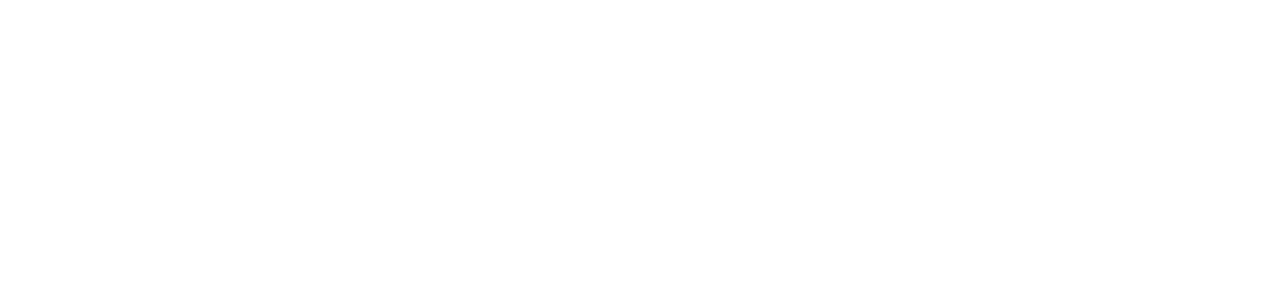
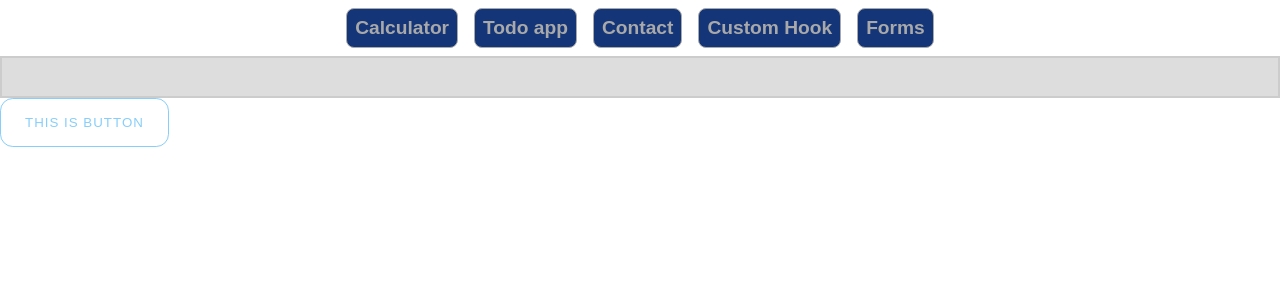
Before and after one commit to Jahirul-Islam-Jantu/thinking-in-react, a React (Vite) app in the folder vite-project/: page /forms in a window 1280 px wide. Before the commit this address had no page. Shown: the top 300 px of the page. Built offline with nearby package versions, Linux system fonts and the light colour scheme.

Commit message:
styled component button and input creates

```diff
--- a/vite-project/package.json
+++ b/vite-project/package.json
@@ -14,7 +14,8 @@
     "react": "^18.2.0",
     "react-dom": "^18.2.0",
     "react-router-dom": "^6.23.1",
-    "shortid": "^2.2.16"
+    "shortid": "^2.2.16",
+    "styled-components": "^6.1.11"
   },
   "devDependencies": {
     "@types/react": "^18.2.66",
@@ -25,5 +26,8 @@
     "eslint-plugin-react-hooks": "^4.6.0",
     "eslint-plugin-react-refresh": "^0.4.6",
     "vite": "^5.2.0"
+  },
+  "resolutions": {
+    "styled-components": "^5"
   }
 }
--- a/vite-project/src/App.jsx
+++ b/vite-project/src/App.jsx
@@ -5,6 +5,8 @@
 import CalculatorApp from "./pages/CalculatorApp.jsx";
 import ContactApp from "./pages/ContactApp.jsx";
 import CustomHook from "./pages/CustomHook.jsx";
+import Forms from "./pages/Forms.jsx";
+
 
 const App = () => {
 
@@ -15,6 +17,7 @@
                 <Route path="/todoapp" element={<ToDoApp />} />
                 <Route path="/contactList" element={<ContactApp />} />
                 <Route path="/customhook" element={<CustomHook />} />
+                <Route path="/forms" element={<Forms />} />
 
             </Routes>
         </BrowserRouter>
--- a/vite-project/src/components/Menu.jsx
+++ b/vite-project/src/components/Menu.jsx
@@ -8,6 +8,7 @@
             <NavLink className="nav-link" to="/todoapp">Todo app</NavLink>
             <NavLink className="nav-link" to="/contactList">Contact</NavLink>
             <NavLink className="nav-link" to="/customhook">Custom Hook</NavLink>
+            <NavLink className="nav-link" to="/forms">Forms</NavLink>
 
         </div>
     );
--- /dev/null
+++ b/vite-project/src/components/inputForms/button/BaseButton.jsx
@@ -0,0 +1,30 @@
+import styled from "styled-components";
+
+const BaseButton = styled.button`
+    border: 1px solid lightskyblue;
+    background-color: white;
+    color: lightskyblue;
+    padding: 1rem 1.5rem;
+    border-radius: 0.8rem;
+    cursor: pointer;
+    letter-spacing: 1px;
+    transition: color 200ms ease-in-out;
+    text-transform: uppercase;
+
+
+
+    &:hover {
+        background-color: lightskyblue;
+        color: white;
+
+
+    }
+    &:active{
+        background-color: lightgray;
+        color: darkgray;
+
+    }
+
+`
+
+export default BaseButton;
--- /dev/null
+++ b/vite-project/src/components/inputForms/input/TextInput.jsx
@@ -0,0 +1,18 @@
+import styled from "styled-components";
+
+const TextInput = styled.input`
+    width: 100%;
+    border: 2px solid #ccc;
+    outline: none;
+    background: #dddddd;
+    color: #999999;
+    font-family: Arial, Helvetica, sans-serif;
+    padding: 10px 20px;
+    font-size: 16px;
+
+    &:focus {
+        border: 2px solid #143679;
+        background: #8c8b8b;
+    }
+`
+export default TextInput;
--- /dev/null
+++ b/vite-project/src/pages/Forms.jsx
@@ -0,0 +1,16 @@
+import React from 'react';
+import Menu from "../components/Menu.jsx";
+import TextInput from "../components/inputForms/input/TextInput.jsx";
+import BaseButton from "../components/inputForms/button/BaseButton.jsx";
+
+const Forms = () => {
+    return (
+        <div>
+            <Menu/>
+                <TextInput/>
+                <BaseButton>This is Button</BaseButton>
+        </div>
+    );
+};
+
+export default Forms;
```
Also changed, not shown: 1 other file (tests, documents, lock files or other folders).
